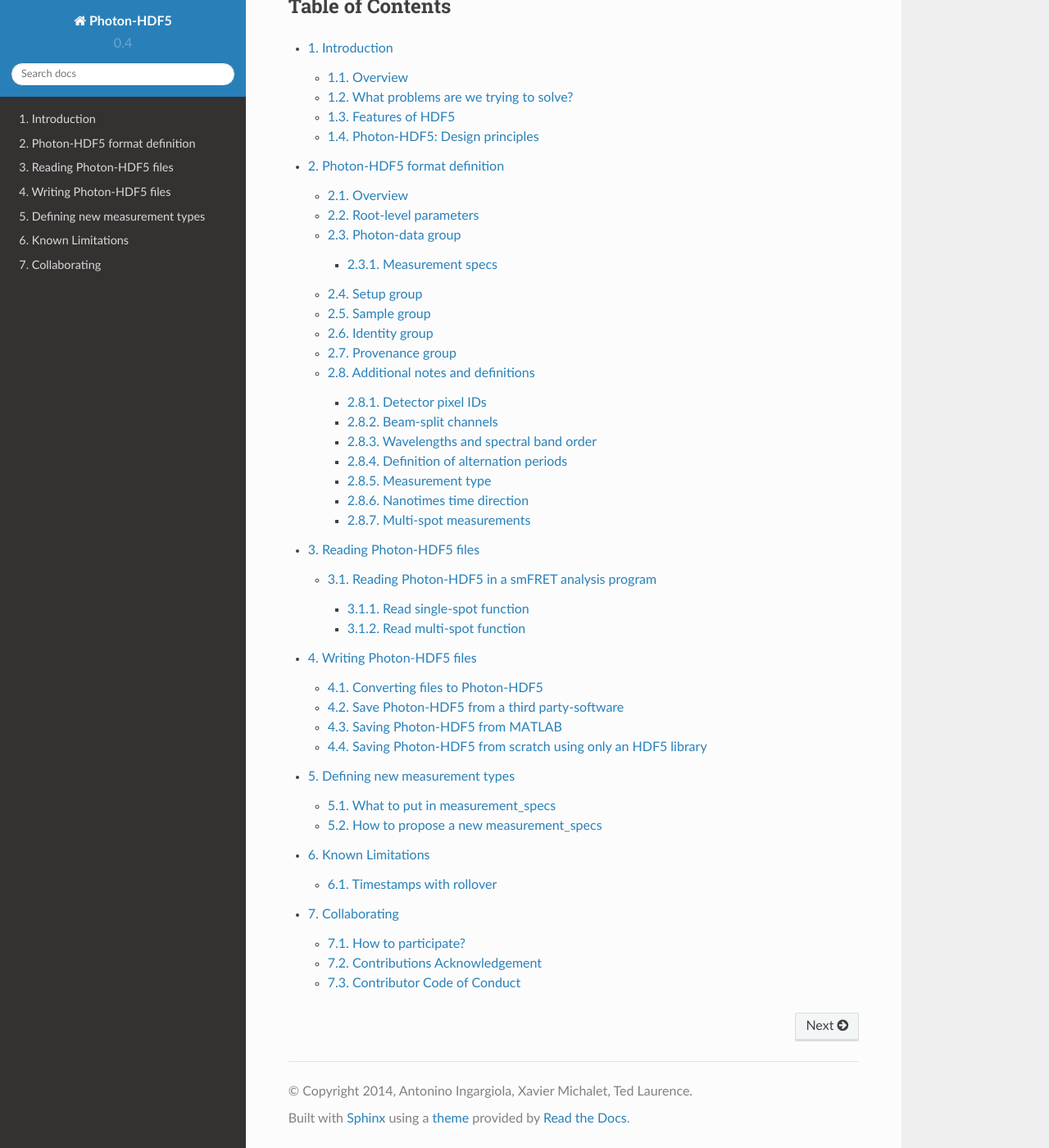
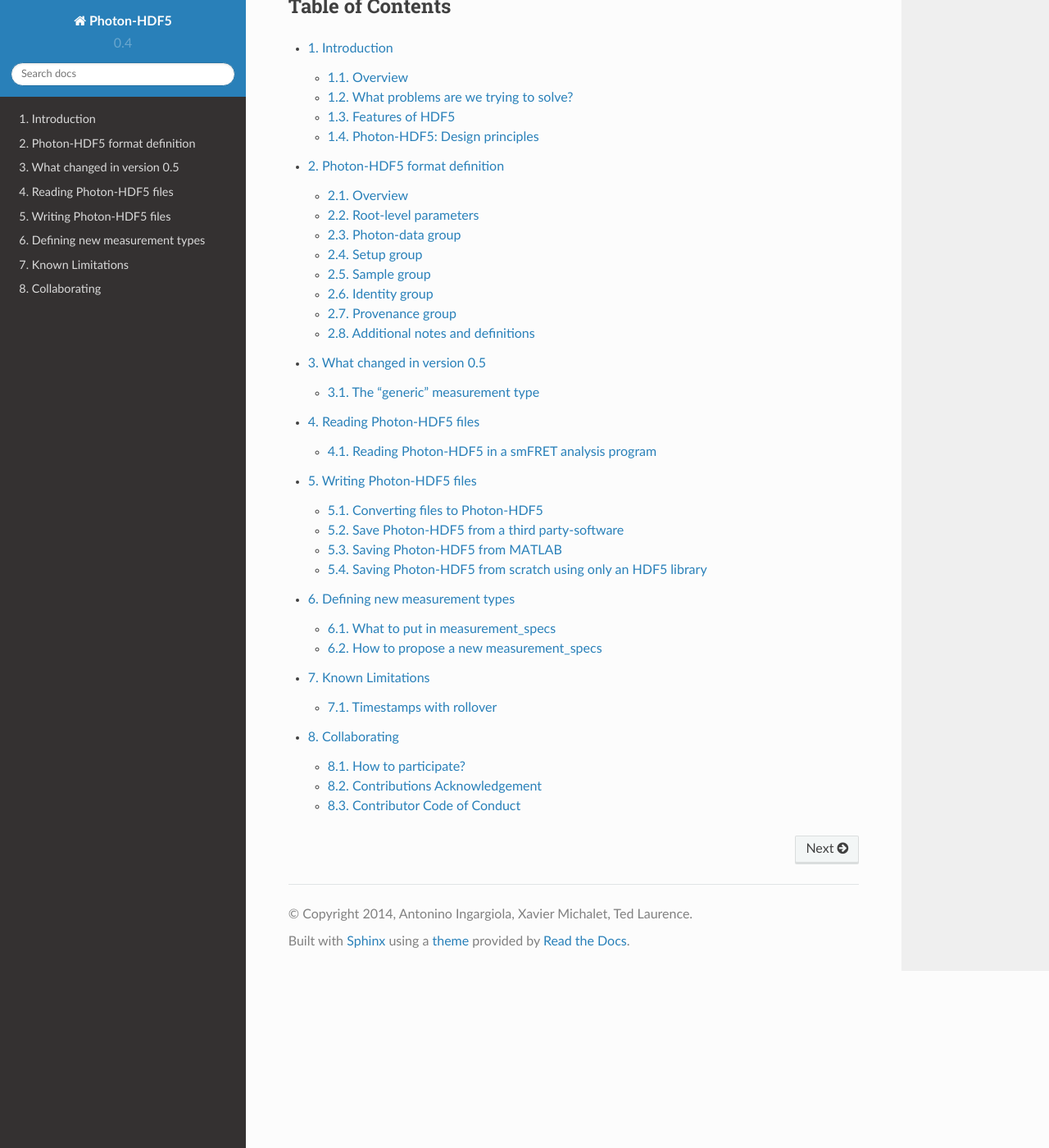
Before and after one commit to Photon-HDF5/photon-hdf5, a Sphinx documentation site: the page built from docs/index.rst, in a window 1280 px wide and 1400 px high, scrolled down 745 px. Shown: the whole window at 82% size. Built offline with Sphinx 7.4.7 and the Read the Docs theme 2.0.0, drawn with Linux system fonts in a browser that asks for light colours; some of the changed lines change nothing that is shown.

Commit message:
Add what's new in 0.5

```diff
--- a/docs/index.rst
+++ b/docs/index.rst
@@ -66,11 +66,12 @@ Table of Contents
 -----------------
 
 .. toctree::
-    :maxdepth: 3
+    :maxdepth: 2
     :numbered:
 
     intro
     phdata
+    whats_new_ver05
     reading
     writing
     new_measurement_specs
--- /dev/null
+++ b/docs/whats_new_ver05.rst
@@ -0,0 +1,156 @@
+.. _version0.5:
+
+What changed in version 0.5
+===========================
+
+New field ``/setup/excitation_alternated`` (array of booleans) that is True
+for all the excitation sources that are intensity-modulated.
+This field allows to distinguish between ALEX and PAX measurements (i.e.
+when only one laser is alternated).
+
+New group ``/setup/detectors`` containing arrays of per-pixel information.
+See :ref:`setup_detectors_group`.
+
+The ``/setup/detectors`` group allows to cover the case of TCSPC measurements
+where each pixel has different TCSPC bin width. In this case the the
+``nanotimes_specs`` group is not present in ``photon_data`` and the group
+``/setup/detectors`` will contain per-pixel TCSPC info::
+
+    /setup/detectors/tcspc_units
+    /setup/detectors/tcspc_num_bins
+
+Note that as all the fields in ``/setup/detectors`` these are arrays, with
+one value per pixel.
+
+A new measurement_type "generic" is added. In a "generic" measurement, the
+specifications are determined by the fields in ``/setup``.
+
+
+The "generic" measurement type
+------------------------------
+
+Here we list a few examples of measurements described with the "generic"
+measurement_type.
+
+2-Polarizations
+^^^^^^^^^^^^^^^
+
+A setup detecting two polarizations in the detection path will have::
+
+    /setup/num_spectral_ch = 1
+    /setup/num_split_ch = 1
+    /setup/num_polarization_ch = 2
+
+and will also specify the detector used for each polarizations::
+
+    /photon_data/measurement_specs/detectors_specs/
+        polarization_ch1 = 0
+        polarization_ch2 = 1
+
+(where the values 0 and 1 are only examples). In addition ``/setup/lifetime``
+will tell if the measurement has TCSPC data or not. Finally, the optional field
+``/setup/excitation_polarizations`` can be used to save the angle of each
+polarization.
+
+2-Split channels
+^^^^^^^^^^^^^^^^
+
+This example is a setup in which the detection (emission) path is split
+in two using a non-polarizing beam splitter. In this case we have::
+
+    /setup/num_spectral_ch = 1
+    /setup/num_split_ch = 2
+    /setup/num_polarization_ch = 1
+
+and the measurement_specs will contain::
+
+    /photon_data/measurement_specs/detectors_specs/
+        split_ch1 = 0
+        split_ch2 = 1
+
+(where the values 0 and 1 are only examples). In addition ``/setup/lifetime``
+will tell if the measurement has TCSPC data or not. Finally, the optional
+field ``/setup/detection_split_ch_ratios`` can be used to store the
+"splitting-ratio" of each channel. For example, with a 70-30% beam splitter
+this field will be ``[0.7, 0.3]``.
+
+2-Spectral channels
+^^^^^^^^^^^^^^^^^^^
+
+This case is already covered by the "smFRET" measurement_type both for CW and
+TCSPC measurements (the two are distinguished with the value in
+``/setup/lifetime``).
+
+If a measurement has two spectral detection bands and is fundamentally
+different from a smFRET measurement then the "generic" measurement_type
+can be used. In this all the other fields will be the same as in the
+"smFRET" measurement_type. In particular::
+
+    /setup/num_spectral_ch = 2
+    /setup/num_split_ch = 1
+    /setup/num_polarization_ch = 1
+
+and::
+
+    /photon_data/measurement_specs/detectors_specs/
+        spectral_ch1 = 0
+        spectral_ch2 = 1
+
+TCSPC measurements
+^^^^^^^^^^^^^^^^^^
+
+In all the previous examples, a variant with TCSPC data will have
+``/setup/lifetime = True`` and the field
+``/photon_data/measurement_specs/laser_repetition_rate`` specifying the
+laser pulse rate. When the laser is pulsed but the acquisition hardware is
+not TCSPC the ``/setup/excitation_cw`` contains False and
+``/setup/lifetime = False``.
+
+2-Spectral channels + polarization
+^^^^^^^^^^^^^^^^^^^^^^^^^^^^^^^^^^
+
+This is a smFRET measurement where the donor and acceptor emission paths
+are further split in parallel and perpendicular polarization. In this case
+we have:
+
+    /setup/num_spectral_ch = 2
+    /setup/num_split_ch = 1
+    /setup/num_polarization_ch = 2
+
+Assuming that detectors 0, 1 are used for the two polarizations in
+the donor channel and detectors 2, 3 for the acceptor channel, we have::
+
+    /photon_data/measurement_specs/detectors_specs/
+        spectral_ch1 = [0, 1]
+        spectral_ch2 = [2, 3]
+        polarization_ch1 = [0, 2]
+        polarization_ch2 = [1, 3]
+
+
+ALEX + polarization
+^^^^^^^^^^^^^^^^^^^
+
+In this measurement we have μs-ALEX excitation and four detectors for the
+two polarizations for donor and acceptor paths. This is the same as the previous
+example but with two CW alternating lasers.
+
+In this case
+we have:
+
+    /setup/num_spectral_ch = 2
+    /setup/num_split_ch = 1
+    /setup/num_polarization_ch = 2
+    /setup/excitation_alternated = [True, True]
+
+and, using the detector number of the previous example::
+
+    /photon_data/measurement_specs/
+        alex_period = 4000
+        detectors_specs/
+            spectral_ch1 = [0, 1]
+            spectral_ch2 = [2, 3]
+            polarization_ch1 = [0, 2]
+            polarization_ch2 = [1, 3]
+
+Note that when there is a True in ``/setup/excitation_alternated`` then
+``/photon_data/measurement_specs/alex_period`` need to be present.
```
